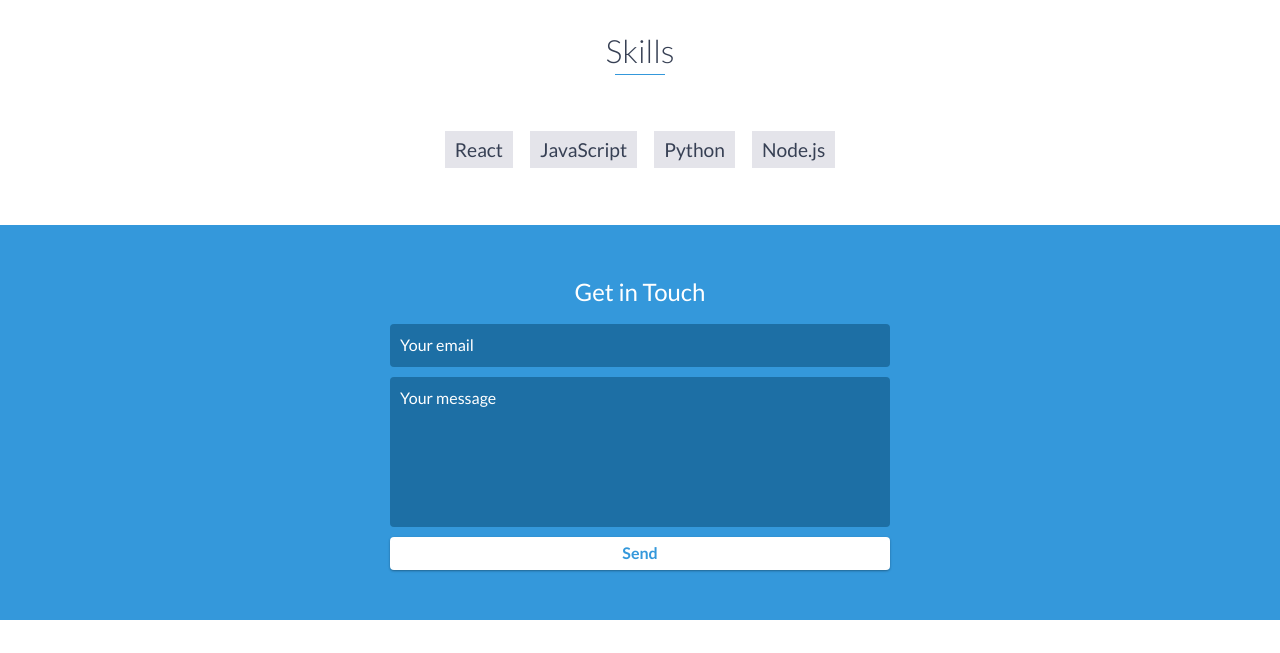
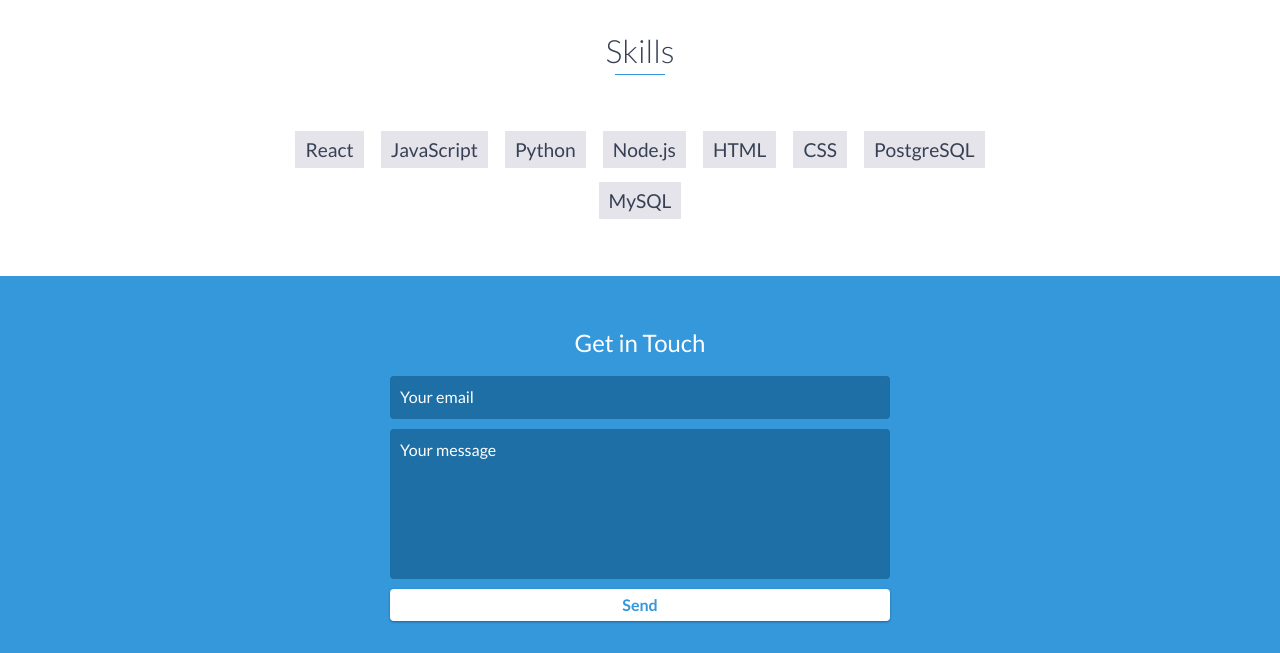
Before and after one commit to jfalicea/dev-portfolio, a plain HTML site: page index.html in a window 1280 px wide. Shown: the part 3640-4293 px from the top of the page. Drawn offline with nearby package versions, Linux system fonts and the light colour scheme; a script that the page names is missing.

Commit message:
updates skills

```diff
--- a/index.html
+++ b/index.html
@@ -206,6 +206,11 @@
             <li>JavaScript</li>
             <li>Python</li>
             <li>Node.js</li>
+            <li>HTML</li>
+            <li>CSS</li>
+            <li>PostgreSQL</li>
+            <li>MySQL</li>
+            <!-- <li></li> -->
         </ul>
     </div>
     <!-- End #skills -->
--- a/js/scripts.js
+++ b/js/scripts.js
@@ -29,7 +29,7 @@
     $('#to-top').click(function() {
         $('html, body').animate({
             scrollTop: 0
-        }, 500);
+        },500);
     });
 
     // Scroll to first element
```
Also changed, not shown: assets/img/1015911_489505351154858_502117313_o.jpg (deleted), assets/img/22382115_1384175971687787_4138506929982656922_o.jpg (deleted), assets/img/office.jpg (deleted).
